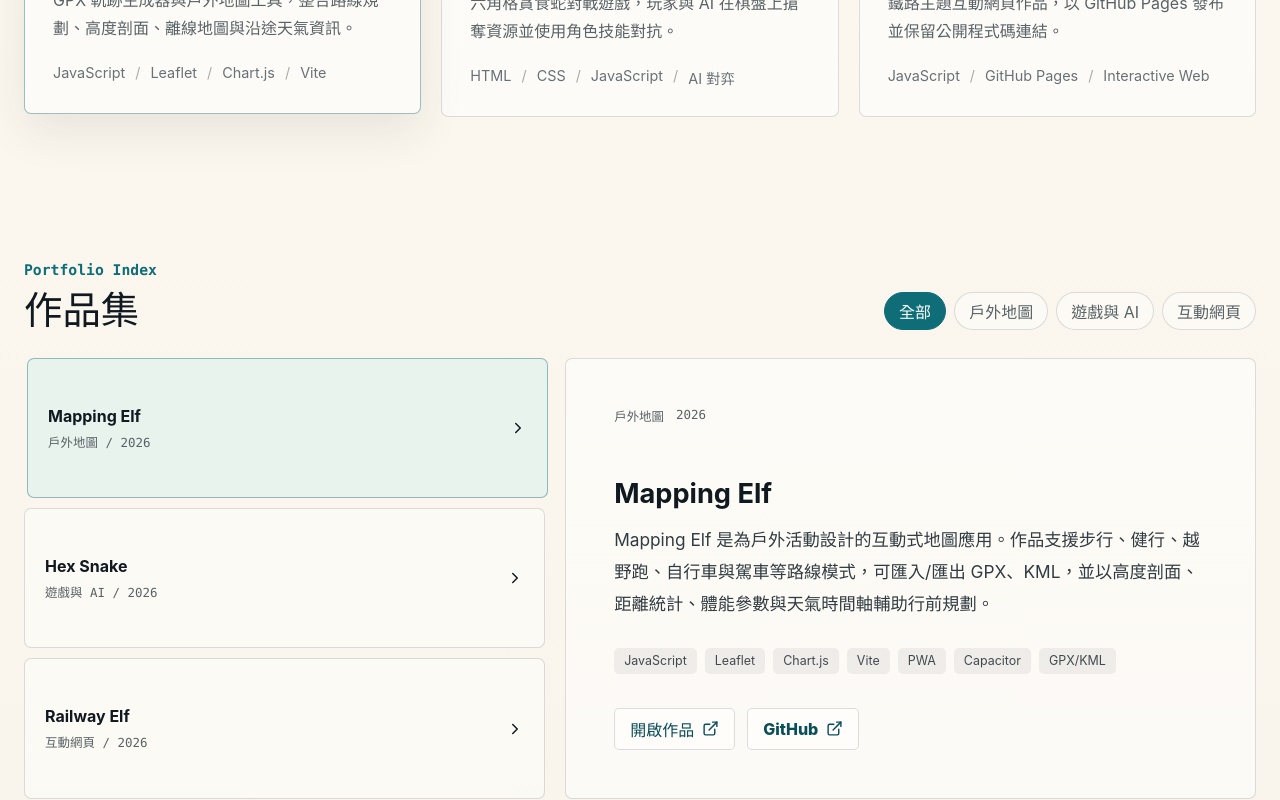
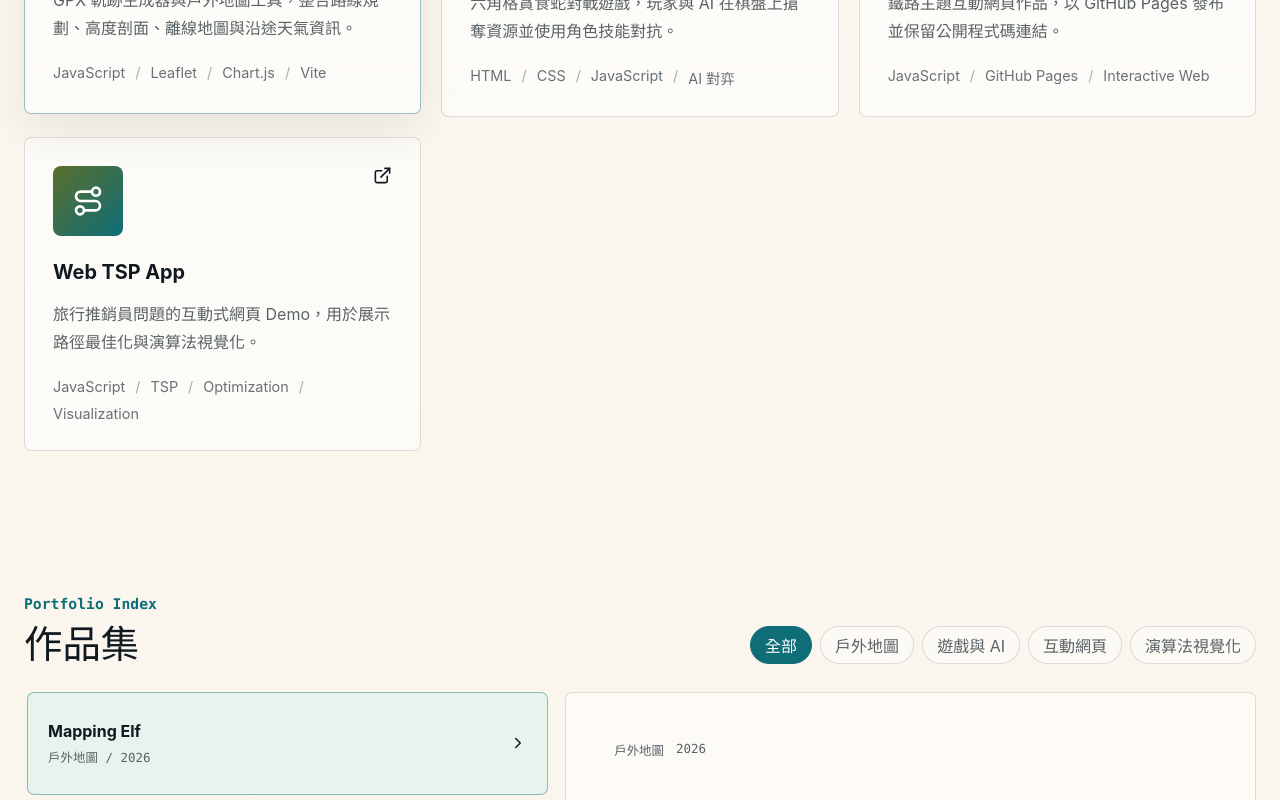
Before and after one commit to changweilin/demo_link, a React (Vite) app: page / in a window 1280 px wide. Shown: the part 1420-2220 px from the top of the page. Built offline with nearby package versions, Linux system fonts and the light colour scheme.

Commit message:
Add Web TSP App to portfolio

```diff
--- a/src/App.tsx
+++ b/src/App.tsx
@@ -14,6 +14,7 @@ import {
   Microscope,
   Mountain,
   Radar,
+  Route,
   Sparkles,
   Telescope,
   Train,
@@ -351,6 +352,7 @@ function ProjectConsole({
   const projectIcon = (title: string) => {
     if (title.includes("Mapping")) return <Map size={19} aria-hidden="true" />;
     if (title.includes("Hex")) return <Gamepad2 size={19} aria-hidden="true" />;
+    if (title.includes("TSP")) return <Route size={19} aria-hidden="true" />;
     return <Train size={19} aria-hidden="true" />;
   };
 
@@ -438,7 +440,15 @@ function ProjectCard({
     <article className={isSelected ? "project-card selected" : "project-card"}>
       <button type="button" onClick={onSelect} aria-label={`選取 ${project.title}`}>
         <span className={`project-icon icon-${index + 1}`}>
-          {project.title.includes("Mapping") ? <Map size={32} /> : project.title.includes("Hex") ? <Gamepad2 size={32} /> : <Train size={32} />}
+          {project.title.includes("Mapping") ? (
+            <Map size={32} />
+          ) : project.title.includes("Hex") ? (
+            <Gamepad2 size={32} />
+          ) : project.title.includes("TSP") ? (
+            <Route size={32} />
+          ) : (
+            <Train size={32} />
+          )}
         </span>
         <ExternalLink size={19} aria-hidden="true" />
       </button>
--- a/src/data/portfolio.json
+++ b/src/data/portfolio.json
@@ -68,6 +68,20 @@
         "repo": "https://github.com/changweilin/railway_elf",
         "caseStudy": ""
       }
+    },
+    {
+      "title": "Web TSP App",
+      "summary": "旅行推銷員問題的互動式網頁 Demo，用於展示路徑最佳化與演算法視覺化。",
+      "description": "Web TSP App 是以旅行推銷員問題為主題的互動式網頁作品，透過瀏覽器介面展示節點、路徑與最佳化過程，適合用來呈現組合最佳化、啟發式搜尋與演算法視覺化的實作能力。",
+      "tags": ["JavaScript", "TSP", "Optimization", "Visualization", "GitHub Pages"],
+      "category": "演算法視覺化",
+      "year": "2026",
+      "featured": true,
+      "links": {
+        "demo": "https://changweilin.github.io/web_tsp_app/",
+        "repo": "https://github.com/changweilin/web_tsp_app",
+        "caseStudy": ""
+      }
     }
   ]
 }
--- a/src/styles.css
+++ b/src/styles.css
@@ -683,6 +683,10 @@ button {
   background: linear-gradient(135deg, #101820, #3c4352);
 }
 
+.icon-4 {
+  background: linear-gradient(135deg, #5a6f2c, #0f6d78);
+}
+
 .project-card h3 {
   margin: 24px 0 8px;
   font-size: 1.24rem;
```
Also changed, not shown: 1 other file (tests, documents, lock files or other folders).
